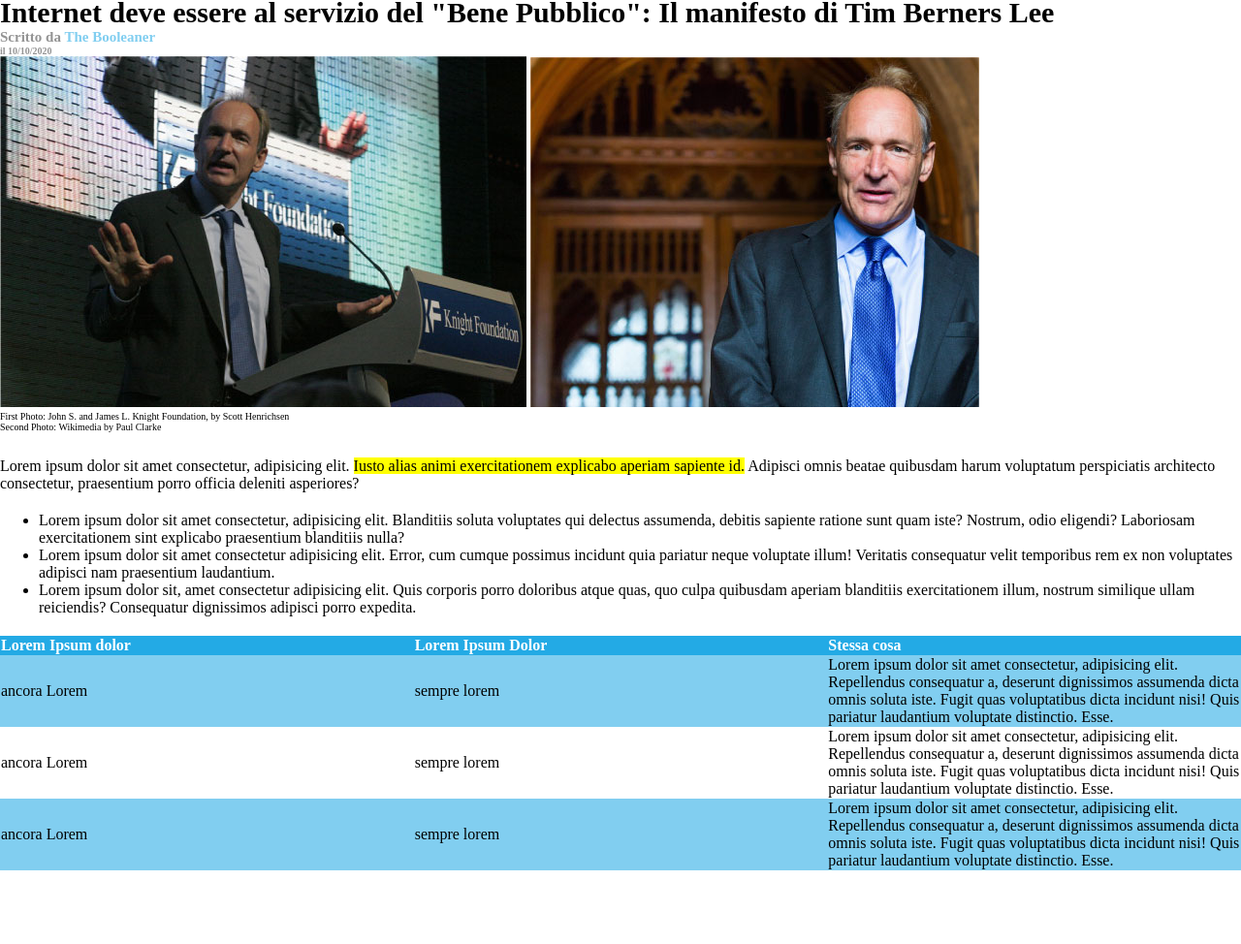
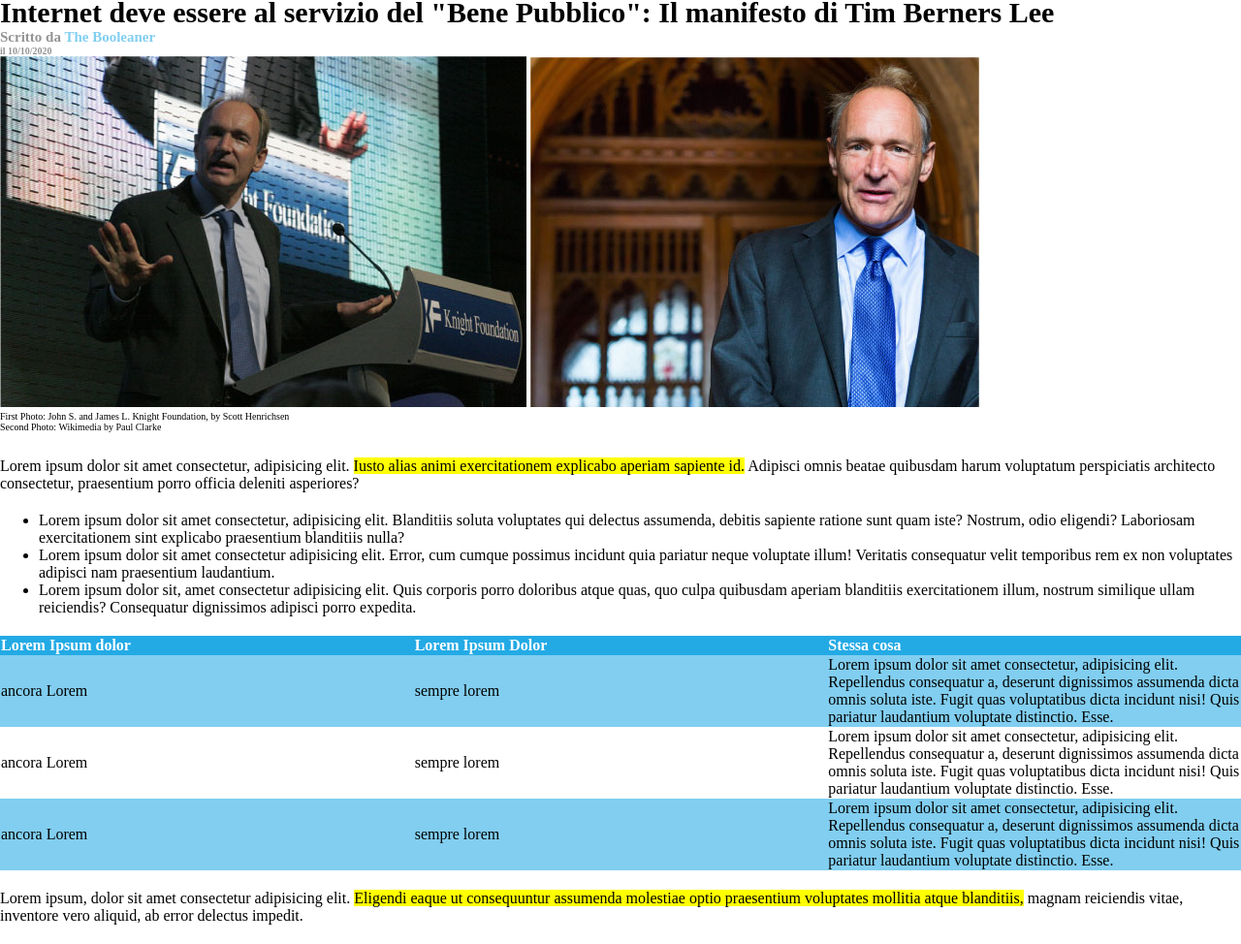
Before and after one commit to V1tale/html-css-booleaner, a plain HTML site: page index.html in a window 1280 px wide. Shown: the part 104-1078 px from the top of the page at 97% size. Before the commit the page ends 1002 px from the top, so only its background shows below. Drawn offline with Linux system fonts and the light colour scheme.

Commit message:
completato main

```diff
--- a/css/style.css
+++ b/css/style.css
@@ -54,3 +54,7 @@ table th {
 .azzurro{
     background-color: #81cef0;
 }
+.descrizionetab {
+    margin-top: 20px;
+    margin-bottom: 20px;
+}
--- a/index.html
+++ b/index.html
@@ -72,6 +72,9 @@
                 </tbody>
             </table>
         </div>
+        <div class="descrizionetab">
+            <p>Lorem ipsum, dolor sit amet consectetur adipisicing elit. <span class= "importante">Eligendi eaque ut consequuntur assumenda molestiae optio praesentium voluptates mollitia atque blanditiis,</span> magnam reiciendis vitae, inventore vero aliquid, ab error delectus impedit.</p>
+        </div>
         <!-- /tabella -->
     </main>
     <!-- /Main -->
```
